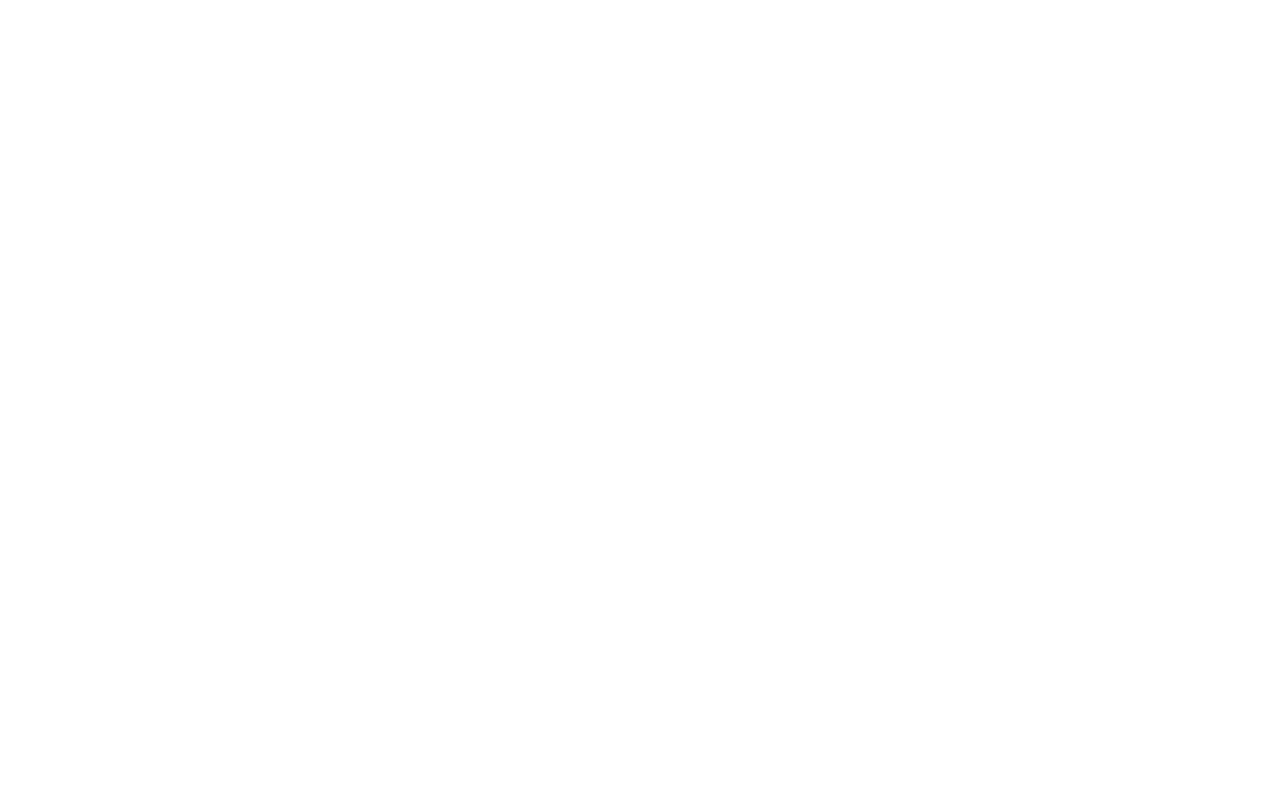
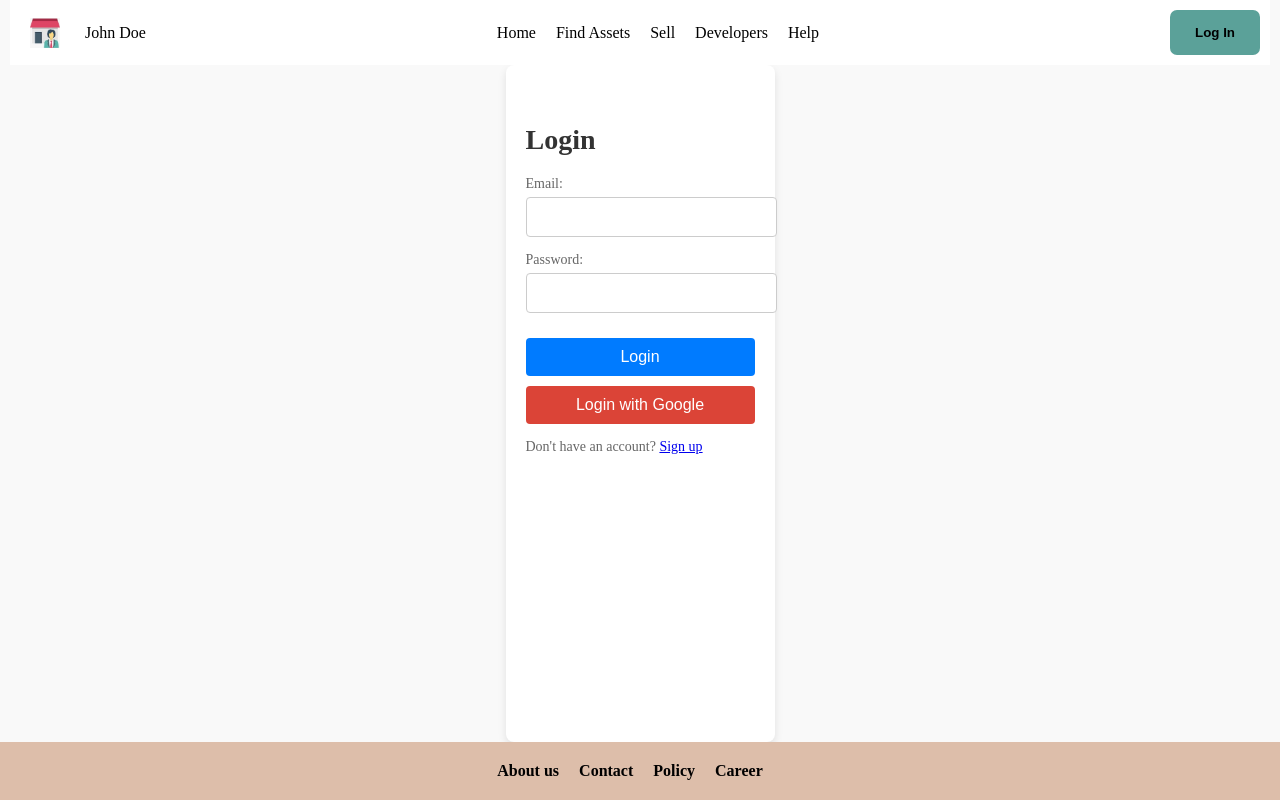
Before and after one commit to Ahmedki1l/Property-AI-Connect-FrontEnd, a React (Vite) app in the folder Project/PAC-FrontEnd/: page /login in a window 1280 px wide. Before the commit this address had no page. Built offline with nearby package versions, Linux system fonts and the light colour scheme.

Commit message:
Update App.jsx with routes for LoginPage and SignUpPage and import HelpPage

```diff
--- a/Project/PAC-FrontEnd/src/App.jsx
+++ b/Project/PAC-FrontEnd/src/App.jsx
@@ -1,26 +1,30 @@
 /* eslint-disable no-unused-vars */
 // src/App.js
 import React from "react";
-import { BrowserRouter as Router, Route, Routes } from "react-router-dom"; // Note the import change
+import { BrowserRouter as Router, Route, Routes } from "react-router-dom";
 import HomePage from "./pages/HomePage";
 import FindAssetsPage from "./pages/FindAssetsPage";
-import AssetDetailedPage from "./pages/AssetDetailPage"; // Import your detailed page
+import AssetDetailedPage from "./pages/AssetDetailPage";
 import SellPage from "./pages/SellPage";
 import DeveloperPage from "./pages/DeveloperPage";
 import DeveloperHomePage from "./pages/DeveloperHomePage";
+import HelpPage from "./pages/HelpPage";
+import LoginPage from "./pages/LoginPage";
+import SignUpPage from "./pages/SignUpPage";
 
 const App = () => {
   return (
     <Router>
       <Routes>
-        {" "}
-        {/* Change from Switch to Routes */}
         <Route path="/" element={<HomePage />} />
         <Route path="/find-assets" element={<FindAssetsPage />} />
         <Route path="/asset/:id" Component={AssetDetailedPage} />
         <Route path="/sell" element={<SellPage />} />
         <Route path="/developers" element={<DeveloperPage />} />
         <Route path="/developer/:id/Home" Component={DeveloperHomePage} />
+        <Route path="/help" element={<HelpPage />} />
+        <Route path="/login" element={<LoginPage />} />
+        <Route path="/signup" element={<SignUpPage />} />
       </Routes>
     </Router>
   );
```
